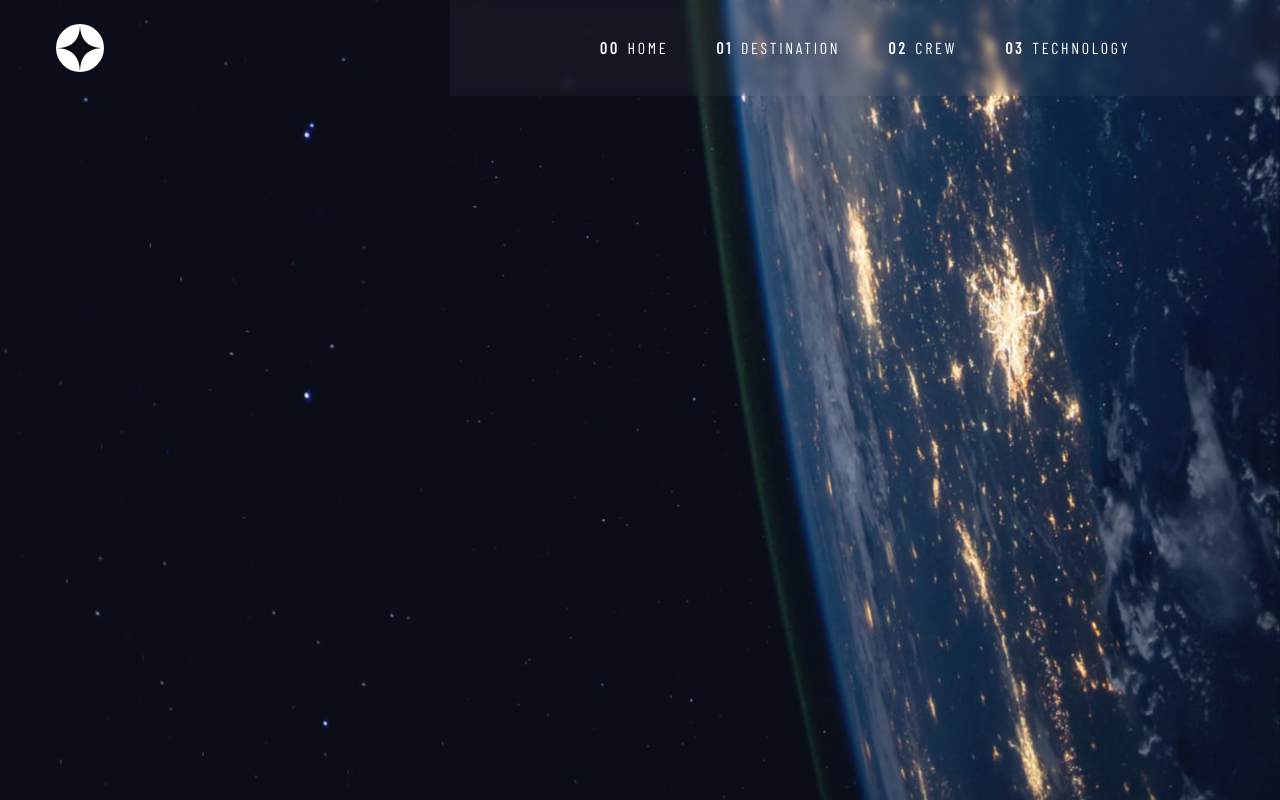
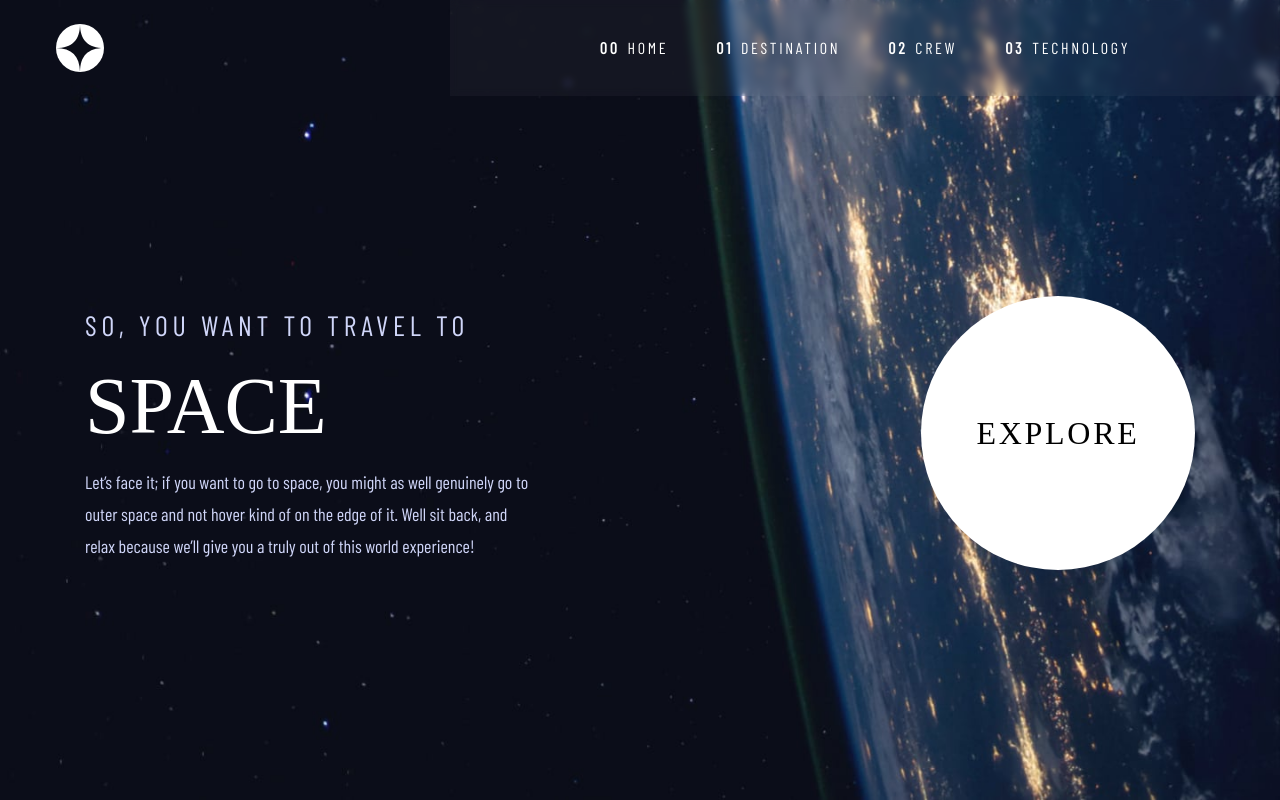
Before and after one commit to Tito-Rollis/Space-Tourism, a React (Create React App) app: page / in a window 1280 px wide. Built offline with nearby package versions, Linux system fonts and the light colour scheme; a web font is replaced by a local one.

Commit message:
home content done

```diff
--- a/src/pages/home/home.module.css
+++ b/src/pages/home/home.module.css
@@ -1,4 +1,41 @@
 .homeContainer {
-    background-image: url('../../assets/img/home/background-home-desktop.jpg');
+    background-image: url('../../assets/img/home/background-home-mobile.jpg');
     background-size: cover;
 }
+
+.textContainer {
+    width: 450px;
+}
+
+.cta {
+    width: 200px;
+    height: 200px;
+    background-color: white;
+}
+
+@media (min-width: 768px) {
+    .homeContainer {
+        background-image: url('../../assets/img/home/background-home-tablet.jpg');
+    }
+    .homeContent {
+        margin-top: 106px;
+    }
+    .cta {
+        width: 242px;
+        height: 242px;
+    }
+}
+
+@media (min-width: 1024px) {
+    .homeContainer {
+        background-image: url('../../assets/img/home/background-home-desktop.jpg');
+    }
+    .homeContent {
+        gap: 386px;
+        margin-top: 200px;
+    }
+    .cta {
+        width: 274px;
+        height: 274px;
+    }
+}
--- a/src/pages/home/index.js
+++ b/src/pages/home/index.js
@@ -2,9 +2,33 @@ import Nav from '../../components/nav/index';
 import style from './home.module.css';
 function Home() {
     return (
-        <div className={`h-screen ${style.homeContainer}`}>
+        <div className={`h-screen ${style.homeContainer} `}>
             <Nav />
-
+            <div
+                className={`flex w-full flex-col lg:flex-row items-center justify-center ${style.homeContent}`}
+            >
+                <div
+                    className={`${style.textContainer} flex text-center flex-col lg:text-left lg:items-start`}
+                >
+                    <p className="lg:text-h5 md:text-h5Tab text-h5Mob font-sub text-pl">
+                        SO, YOU WANT TO TRAVEL TO
+                    </p>
+                    <h1 className="font-main text-h1Mob text-wt">SPACE</h1>
+                    <p className="text-bodyMob md:text-bodyTab lg:text-body font-sub text-pl">
+                        Let’s face it; if you want to go to space, you might as
+                        well genuinely go to outer space and not hover kind of
+                        on the edge of it. Well sit back, and relax because
+                        we’ll give you a truly out of this world experience!
+                    </p>
+                </div>
+                <div>
+                    <div
+                        className={`rounded-full ${style.cta} mt-20 md:text-h4 text-h5Mob lg:text-h4  md:mt-32 lg:mt-0 flex justify-center items-center`}
+                    >
+                        <p className="font-main text-h4 ">EXPLORE</p>
+                    </div>
+                </div>
+            </div>
         </div>
     );
 }
--- a/tailwind.config.js
+++ b/tailwind.config.js
@@ -8,10 +8,13 @@ module.exports = {
         },
         fontSize: {
             h1: '150px',
+            h1Mob: '80px',
             h2: '100px',
             h3: '56px',
             h4: '32px',
             h5: ['28px', { letterSpacing: '4.75px' }],
+            h5Tab: ['20px', { letterSpacing: '3.38px' }],
+            h5Mob: ['16px', { letterSpacing: '2.7px' }],
             sub1: '28px',
             sub2: ['14px', { letterSpacing: '2.35px' }],
             nav: [
@@ -27,6 +30,8 @@ module.exports = {
                 },
             ],
             body: ['18px', { lineHeight: '32px' }],
+            bodyTab: ['16px', { lineHeight: '28px' }],
+            bodyMob: ['15px', { lineHeight: '25px' }],
         },
         colors: {
             bk: '#0B0D17',
```
